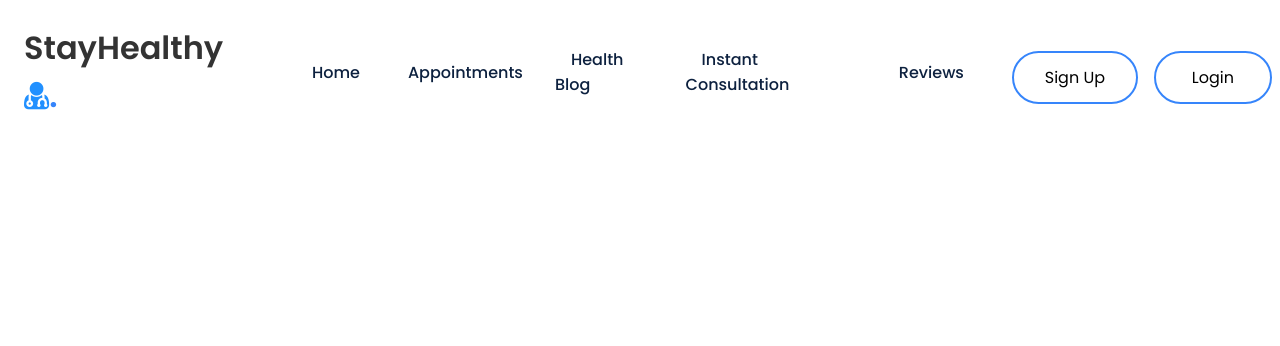
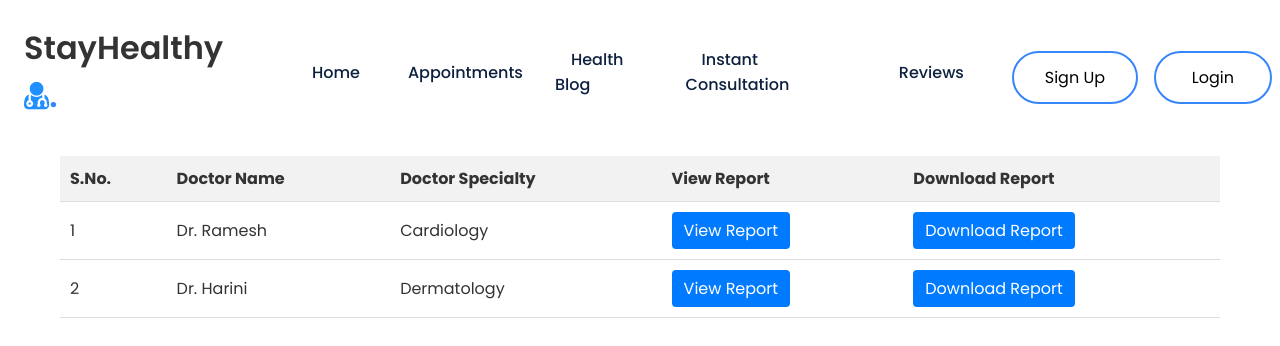
Before and after one commit to annapaula20/Med_appt_project, a React (Create React App) app: page /reports in a window 1280 px wide. Shown: the top 346 px of the page. Built offline with nearby package versions, Linux system fonts and the light colour scheme; sample sign-in values are in the browser's storage.

Commit message:
creating medical reports that can be viewed or downloarded under the patient account

```diff
--- a/src/App.js
+++ b/src/App.js
@@ -11,6 +11,7 @@ import BookingConsultation from './Components/BookingConsultation';
 import Notification from './Components/Notification/Notification';
 import ReviewFrom from './Components/ReviewForm/ReviewForm';
 import ProfileCard from './Components/ProfileCard/ProfileCard';
+import ReportsLayout from './Components/ReportsLayout/ReportsLayout';
 
 function App() {
 
@@ -28,6 +29,7 @@ function App() {
                         <Route path='/search/doctors' element={<BookingConsultation />} />
                         <Route path='/reviews' element={<ReviewFrom />} />
                         <Route path='/profile' element={<ProfileCard />} />
+                        <Route path='/reports' element={<ReportsLayout />} />
 
                 </Routes>
           </Notification>
--- a/src/Components/Login/Login.css
+++ b/src/Components/Login/Login.css
@@ -18,7 +18,7 @@
   }
 
   .form-control {
-    width: 40%;
+    width: 90%;
     padding: 8px;
     font-size: 16px;
     border: 1px solid #ccc;
--- /dev/null
+++ b/src/Components/ReportsLayout/ReportsLayout.css
@@ -0,0 +1,32 @@
+.reports-container {
+    max-width: 1200px;
+    margin: 5% auto;
+    padding: 20px;
+}
+.report-table {
+    width: 100%;
+    border-collapse: collapse;
+    font-family: Arial, sans-serif;
+    color: #333;
+}
+.report-table th,
+.report-table td {
+    padding: 10px;
+    text-align: left;
+    border-bottom: 1px solid #ddd;
+}
+.report-table th {
+    background-color: #f2f2f2;
+}
+.report-link {
+    display: inline-block;
+    padding: 6px 12px;
+    background-color: #007bff;
+    color: #fff;
+    text-decoration: none;
+    border-radius: 4px;
+    transition: background-color 0.3s ease;
+}
+.report-link:hover {
+    background-color: #0056b3;
+}
--- /dev/null
+++ b/src/Components/ReportsLayout/ReportsLayout.js
@@ -0,0 +1,69 @@
+import React, { useEffect } from 'react';
+import './ReportsLayout.css';
+import { useNavigate } from 'react-router-dom';
+
+const ReportsLayout = () => {
+    const navigate = useNavigate();
+    useEffect(() => {
+        const authtoken = sessionStorage.getItem("auth-token");
+        if (!authtoken) {
+            navigate("/login");
+        }
+    }, []);
+    // Sample report data
+    const reportData = [
+        {
+            serialNumber: 1,
+            doctorName: 'Dr. Ramesh',
+            doctorSpeciality: 'Cardiology',
+        },
+
+        {
+            serialNumber: 2,
+            doctorName: 'Dr. Harini',
+            doctorSpeciality: 'Dermatology',
+        },
+
+        // Add more report data objects as needed
+
+    ];
+
+    return (
+        <div className="reports-container">
+            <h1>Reports</h1>
+            <table className="report-table">
+                <thead>
+                    <tr>
+                        <th>S.No.</th>
+                        <th>Doctor Name</th>
+                        <th>Doctor Specialty</th>
+                        <th>View Report</th>
+                        <th>Download Report</th>
+                    </tr>
+                </thead>
+
+                <tbody>
+                    {reportData.map((report, index) => (
+                        <tr key={index}>
+                            <td>{report.serialNumber}</td>
+                            <td>{report.doctorName}</td>
+                            <td>{report.doctorSpeciality}</td>
+                            <td>
+                                <a href='../patient_report.pdf'  target='_blank' className="report-link" rel="noreferrer">
+                                    View Report
+                                </a>
+                            </td>
+                            <td>
+                                <a href='../patient_report.pdf' target='_blank'  download className="report-link" rel="noreferrer">
+                                    Download Report
+                                </a>
+                            </td>
+                        </tr>
+                    ))}
+                </tbody>
+            </table>
+        </div>
+    );
+};
+
+export default ReportsLayout;
```
Also changed, not shown: 2 other files (tests, documents, lock files or other folders).
